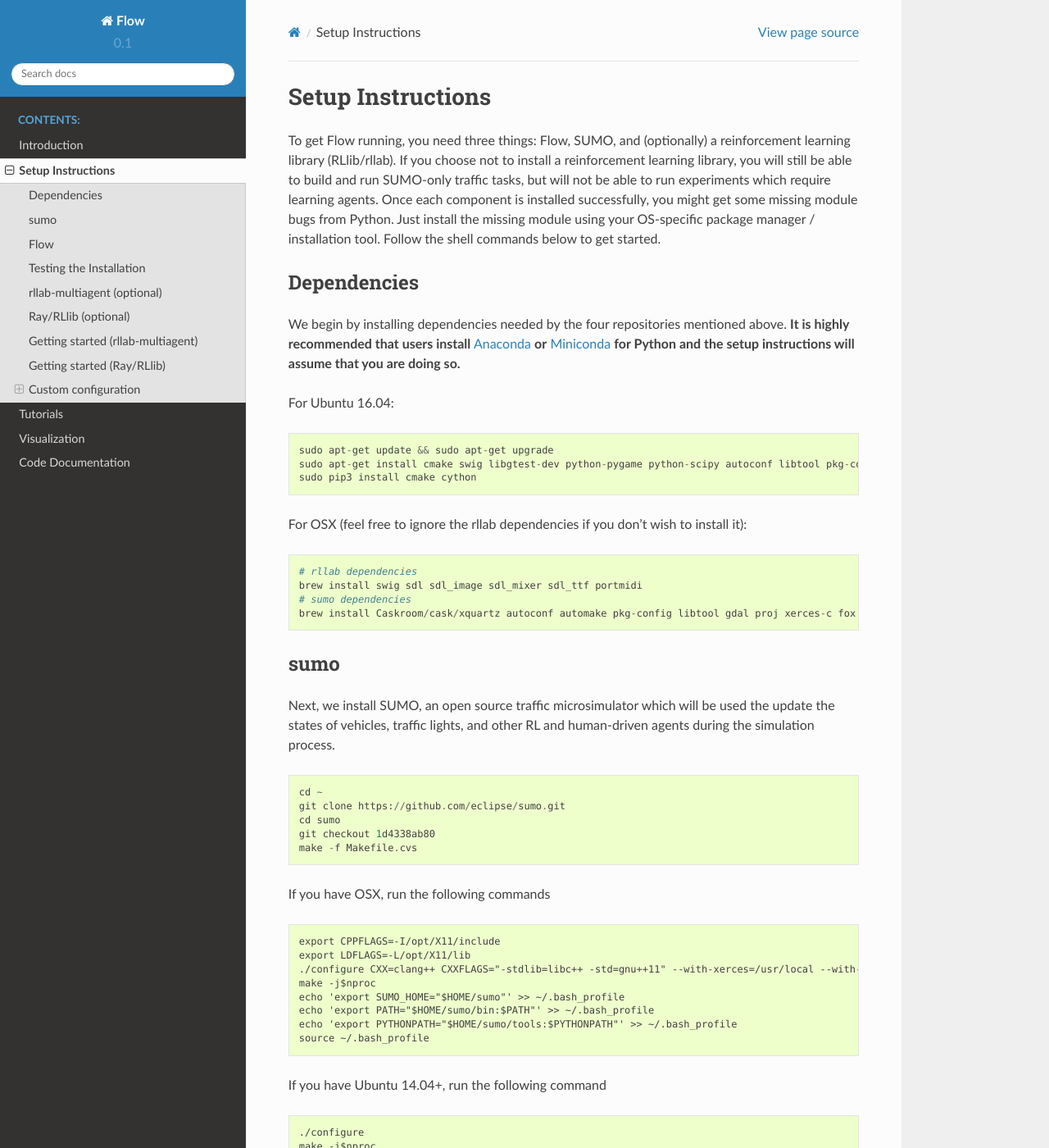
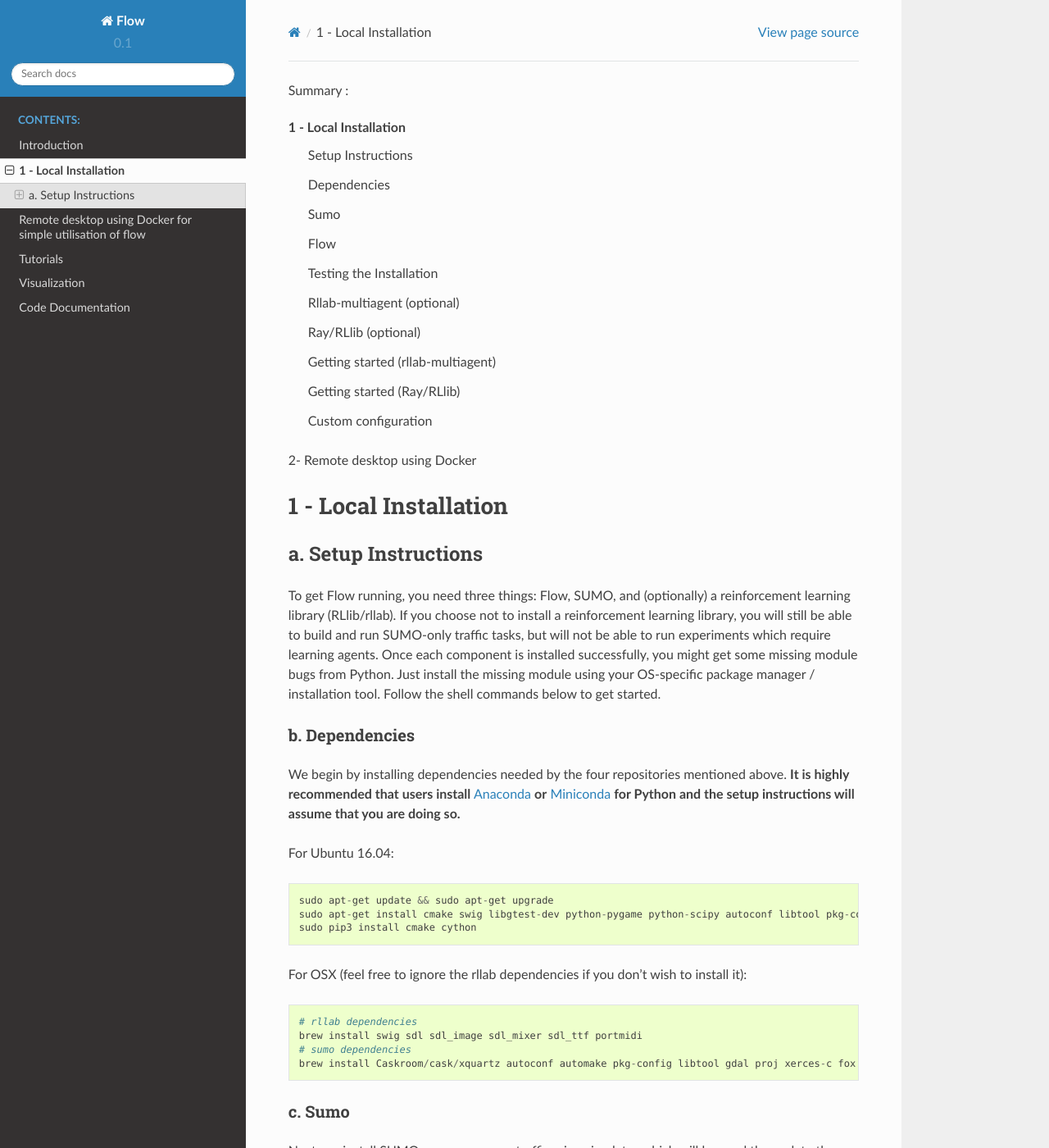
Before and after one commit to flow-project/flow, a Sphinx documentation site: the page built from docs/source/flow_setup.rst, in a window 1280 px wide and 1400 px high. Shown: the whole window at 82% size. Built offline with Sphinx 7.4.7 and the Read the Docs theme 2.0.0, drawn with Linux system fonts in a browser that asks for light colours; formulas are drawn with MathJax 3; some of the changed text lies outside the part shown.

Commit message:
Update flow_setup.rst

```diff
--- a/docs/source/flow_setup.rst
+++ b/docs/source/flow_setup.rst
@@ -1,4 +1,26 @@
-Setup Instructions
+Summary :
+
+1 - Local Installation
+    a. Setup Instructions
+    b. Dependencies
+    c. Sumo
+    d. Flow
+    e. Testing the Installation
+    f. Rllab-multiagent (optional)
+    g. Ray/RLlib (optional)
+    h. Getting started (rllab-multiagent)
+    i. Getting started (Ray/RLlib)
+    j. Custom configuration
+
+2- Remote desktop using Docker
+
+
+====================
+1 - Local Installation
+====================
+
+
+a. Setup Instructions
 ******************
 
 To get Flow running, you need three things: Flow,
@@ -11,7 +33,7 @@
 your OS-specific package manager / installation tool. Follow the
 shell commands below to get started.
 
-Dependencies
+b. Dependencies
 ============
 We begin by installing dependencies needed by the four repositories mentioned
 above. **It is highly recommended that users install**
@@ -36,7 +58,7 @@
     # sumo dependencies
     brew install Caskroom/cask/xquartz autoconf automake pkg-config libtool gdal proj xerces-c fox
 
-sumo
+c. Sumo
 ====
 Next, we install SUMO, an open source traffic microsimulator which will be used
 the update the states of vehicles, traffic lights, and other RL and
@@ -82,7 +104,7 @@
     sumo --version
     sumo-gui
 
-Flow
+d. Flow
 ====
 Once sumo and the various dependencies are in place, we are ready to install a
 functional version of Flow. With this, we can begin to simulate traffic within
@@ -109,7 +131,7 @@
     echo 'export PYTHONPATH="$HOME/flow:$PYTHONPATH"' >> ~/.bash_profile
     source ~/.bash_profile
 
-Testing the Installation
+e. Testing the Installation
 ========================
 
 Once the above modules have been successfully installed, we can test the
@@ -133,7 +155,7 @@
 Congratulations, you now have successfully set up Flow!
 
 
-rllab-multiagent (optional)
+f. Rllab-multiagent (optional)
 ===========================
 Flow has been tested on a variety of RL libraries, the installation of which is
 optional but may be of use when trying to execute some of the examples files
@@ -157,7 +179,7 @@
     echo 'export PYTHONPATH="$HOME/rllab-multiagent:$PYTHONPATH"' >> ~/.bash_profile
     source ~/.bash_profile
 
-Ray/RLlib (optional)
+g. Ray/RLlib (optional)
 ====================
 RLlib is another RL library that has been extensively tested on the Flow
 repository.
@@ -177,7 +199,7 @@
 <http://ray.readthedocs.io/en/latest/installation.html> and
 then follow the setup instructions.
 
-Getting started (rllab-multiagent)
+h. Getting started (rllab-multiagent)
 ==================================
 
 To run any of the RL examples, make sure to run
@@ -195,7 +217,7 @@
 rllab-multiagent.
 
 
-Getting started (Ray/RLlib)
+i. Getting started (Ray/RLlib)
 ===========================
 
 See `getting started with RLlib <http://ray.readthedocs.io/en/latest/rllib.html#getting-started>`_ for sample commands.
@@ -228,7 +250,7 @@
     ray teardown scripts/ray_autoscale.yaml
 
 
-Custom configuration
+j. Custom configuration
 ====================
 
 You may define user-specific config parameters as follows
@@ -238,8 +260,10 @@
 
 
 ====================
-Remot desktop using Docker for simple utilisation of flow
+Remote desktop using Docker for simple utilisation of flow
 ====================
+
+
 Installation of a remot desktop and docker to get access to flow quickly
 
 First install docker on https://www.docker.com/
@@ -257,7 +281,7 @@
     4° For rllib : Write python flow/examples/rllib/stabilizing_the_ring.py and run it
     5° For rllab : source activate flow-rllab and python flow/examples/rllab/figure_eight.py ( first time, run it twice)
 
-====================
+
 Notebooks and tutorial
 ====================
 
```
